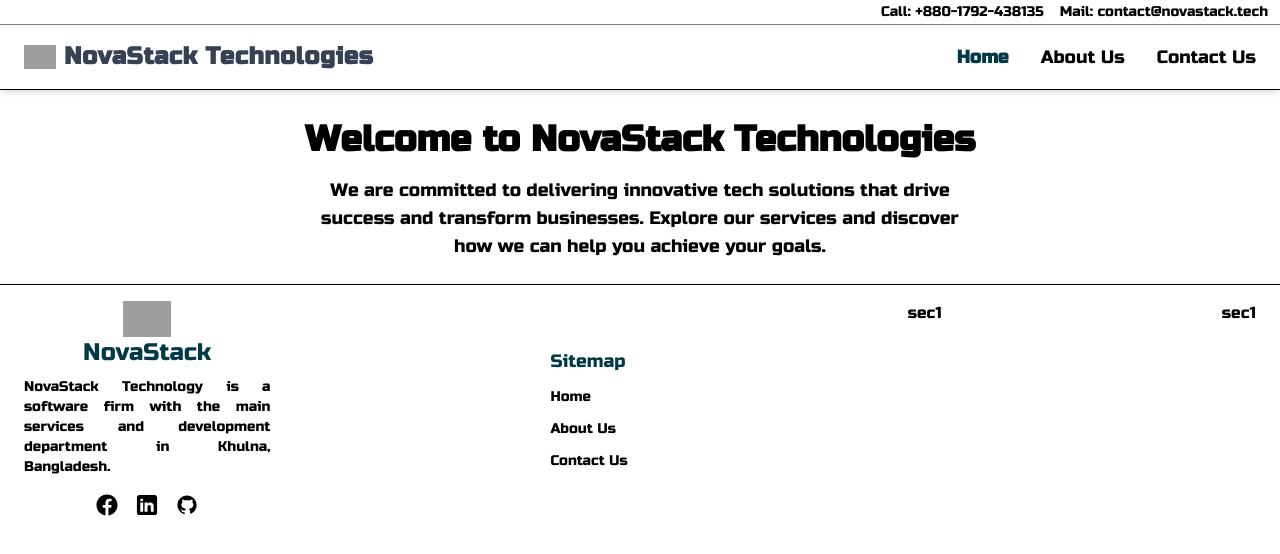
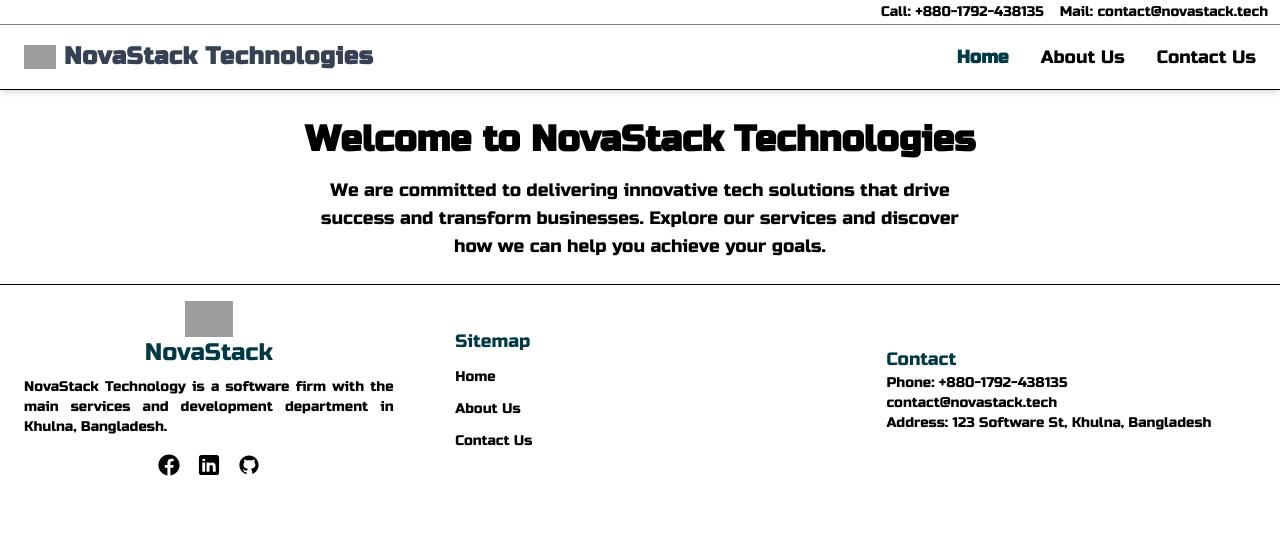
Before and after one commit to PotatoPeeZy/novastack_tech, a Next.js app: page / in a window 1280 px wide. Shown: the top 554 px of the page. Built offline with nearby package versions, Linux system fonts and the light colour scheme; grey boxes are pictures that could not be loaded.

Commit message:
completed the footer section

```diff
--- a/components/Footer/Footer.js
+++ b/components/Footer/Footer.js
@@ -1,6 +1,7 @@
 import React from "react";
 import FooterSec1 from "./FooterSections/FooterSec1";
 import FooterSec2 from "./FooterSections/FooterSec2";
+import FooterSec3 from "./FooterSections/FooterSec3";
 
 const Footer = () => {
   const currentYear = new Date().getFullYear();
@@ -9,16 +10,17 @@ const Footer = () => {
     <footer className="mx-auto px-6 py-4 border-t bg-white text-black justify-center items-center flex">
       <div
         style={{ maxWidth: "80rem" }}
-        className="flex flex-col sm:flex-row sm:justify-between w-full"
+        className="flex flex-col gap-4 justify-center items-center sm:gap-0 sm:flex-row sm:justify-between w-full"
       >
-        <div className="max-w-[20%]">
+        <div className="w-full sm:max-w-[30%]">
           <FooterSec1 />
         </div>
-        <div className="max-w-[20%]">
+        <div className="w-full sm:max-w-[30%]">
           <FooterSec2 />
         </div>
-        <div>sec1</div>
-        <div>sec1</div>
+        <div className="w-full sm:max-w-[30%]">
+          <FooterSec3 />
+        </div>
       </div>
     </footer>
   );
--- a/components/Footer/FooterSections/FooterSec3.js
+++ b/components/Footer/FooterSections/FooterSec3.js
@@ -1,7 +1,37 @@
+import Link from "next/link";
 import React from "react";
 
 function FooterSec3() {
-  return <div>FooterSec3</div>;
+  return (
+    <div className="flex flex-col">
+      <div className="text-lg text-[color:var(--clr-primary)]">Contact</div>
+      <div className="text-sm">
+        Phone:{" "}
+        <Link
+          href="tel:01792438135"
+          className="hover:text-[var(--clr-primary)] transition"
+        >
+          +880-1792-438135
+        </Link>
+      </div>
+      <div className="text-sm">
+        <Link
+          className="hover:text-[var(--clr-primary)] transition"
+          href="mailto:"
+        >
+          contact@novastack.tech
+        </Link>
+      </div>
+      <div className="text-sm">
+        <Link
+          className="hover:text-[var(--clr-primary)] transition"
+          href="https://maps.google.com"
+        >
+          Address: 123 Software St, Khulna, Bangladesh
+        </Link>
+      </div>
+    </div>
+  );
 }
 
 export default FooterSec3;
```
